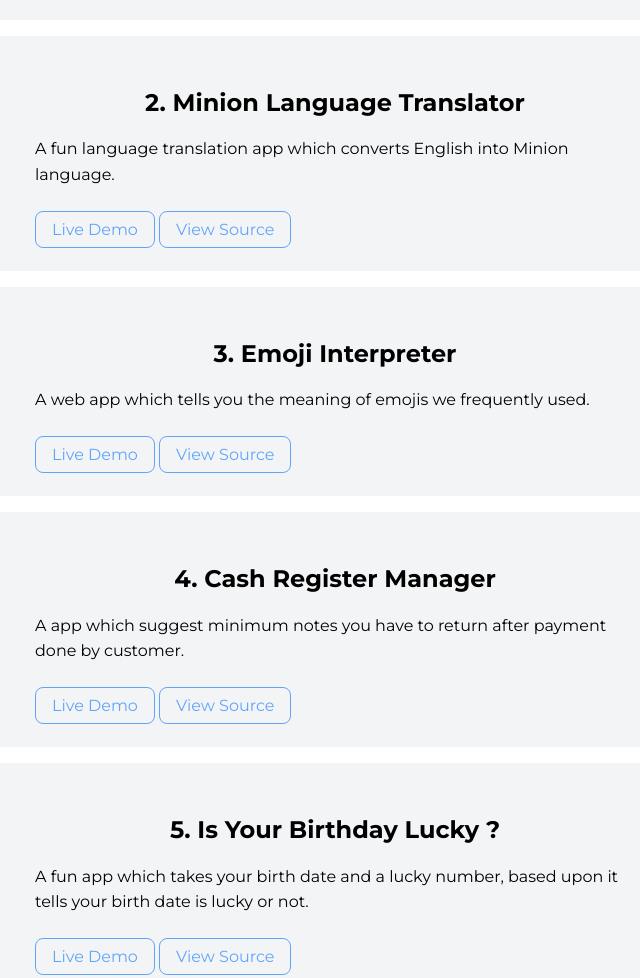
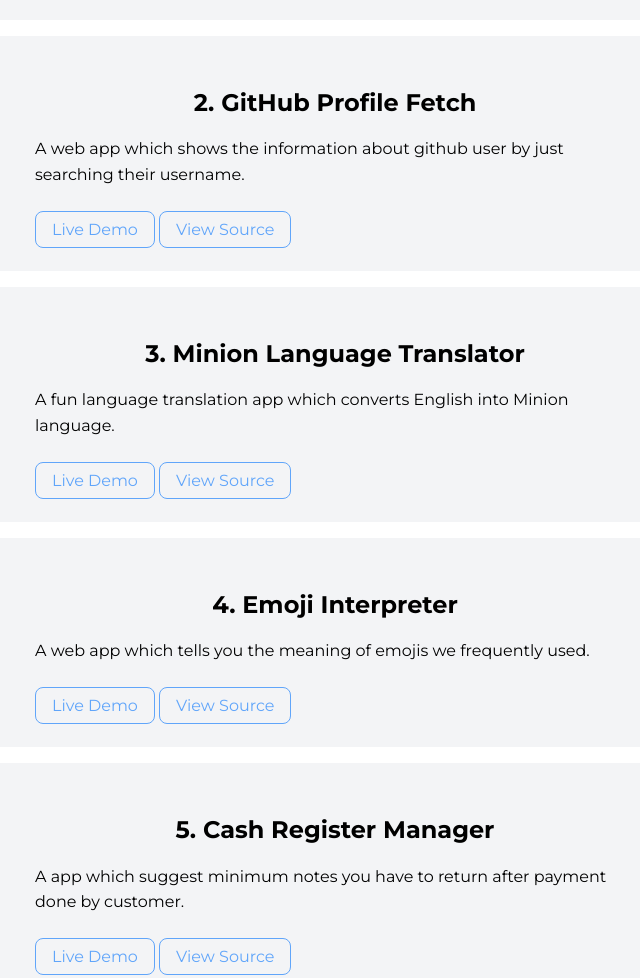
Before and after one commit to rutvikpumak/rutvikumak-portfolio, a plain HTML site: page projects.html in a window 1280 px wide. Shown: the part 776-1754 px from the top of the page, without its empty margins (305-945 px from the left). Drawn offline with Linux system fonts and the light colour scheme.

Commit message:
Added github fetch project

```diff
--- a/projects.html
+++ b/projects.html
@@ -55,7 +55,24 @@
 
         <div class='container container-center'>
             <h1>
-                2. Minion Language Translator
+                2. GitHub Profile Fetch
+            </h1>
+
+            <p style="padding-bottom: 1rem;">
+                A web app which shows the information about github user by just searching their username.
+            </p>
+            <a class="link link-secondary" href="https://githubprofilefetch.netlify.app/">Live
+                Demo</a>
+            <a class="link link-secondary"
+                href="https://github.com/rutvikpumak/github-profile-fetch-app">View Source</a>
+
+        </div>
+    </section>
+    <section class="section ow about">
+
+        <div class='container container-center'>
+            <h1>
+                3. Minion Language Translator
             </h1>
 
             <p style="padding-bottom: 1rem;">
@@ -71,7 +88,7 @@
 
         <div class='container container-center'>
             <h1>
-                3. Emoji Interpreter
+                4. Emoji Interpreter
             </h1>
 
             <p style="padding-bottom: 1rem;">
@@ -87,7 +104,7 @@
 
         <div class='container container-center'>
             <h1>
-                4. Cash Register Manager
+                5. Cash Register Manager
             </h1>
 
             <p style="padding-bottom: 1rem;">
@@ -103,7 +120,7 @@
 
         <div class='container container-center'>
             <h1>
-                5. Is Your Birthday Lucky ?
+                6. Is Your Birthday Lucky ?
             </h1>
 
             <p style="padding-bottom: 1rem;">
```
Also changed, not shown: index.html (+6 -7 lines).
